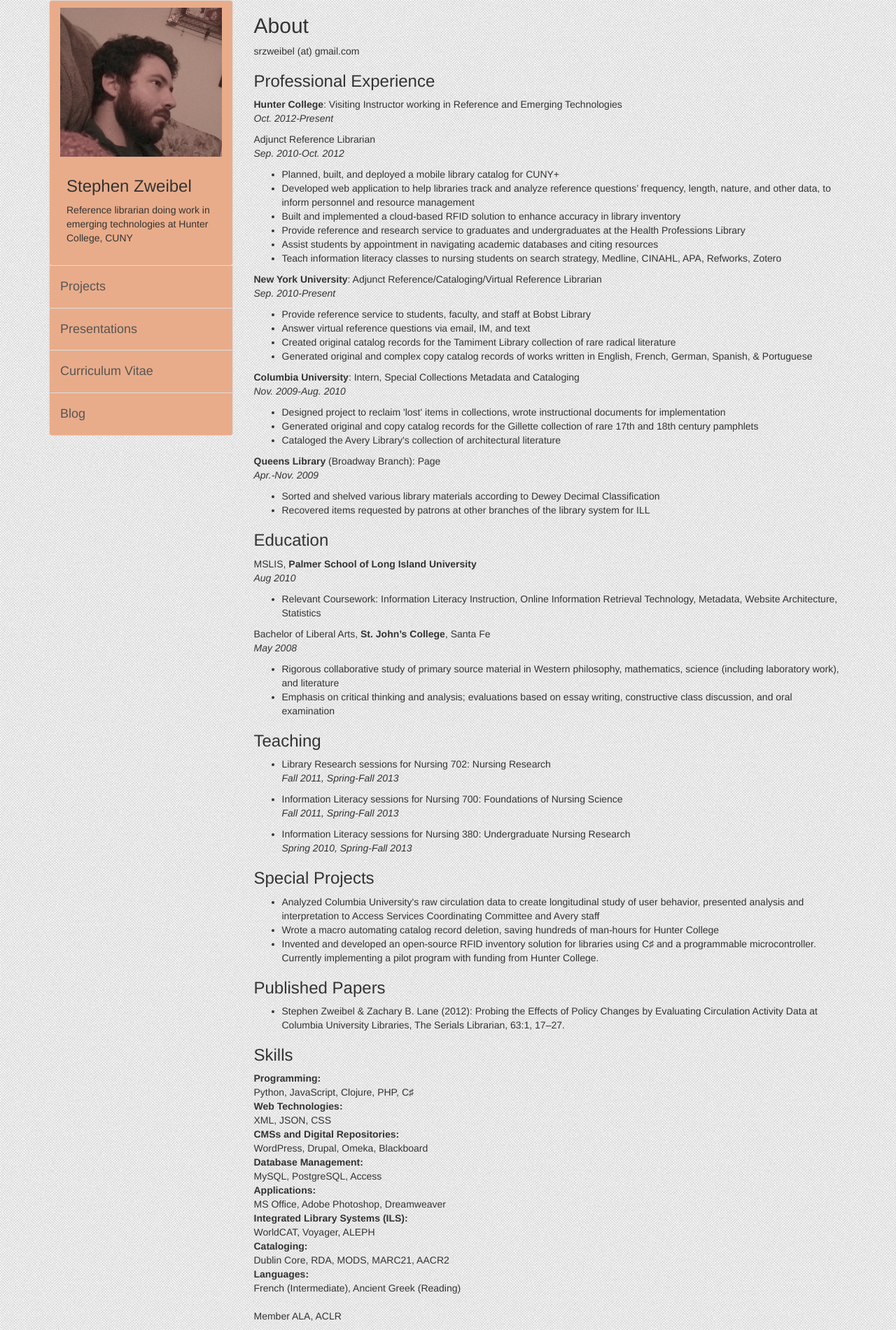
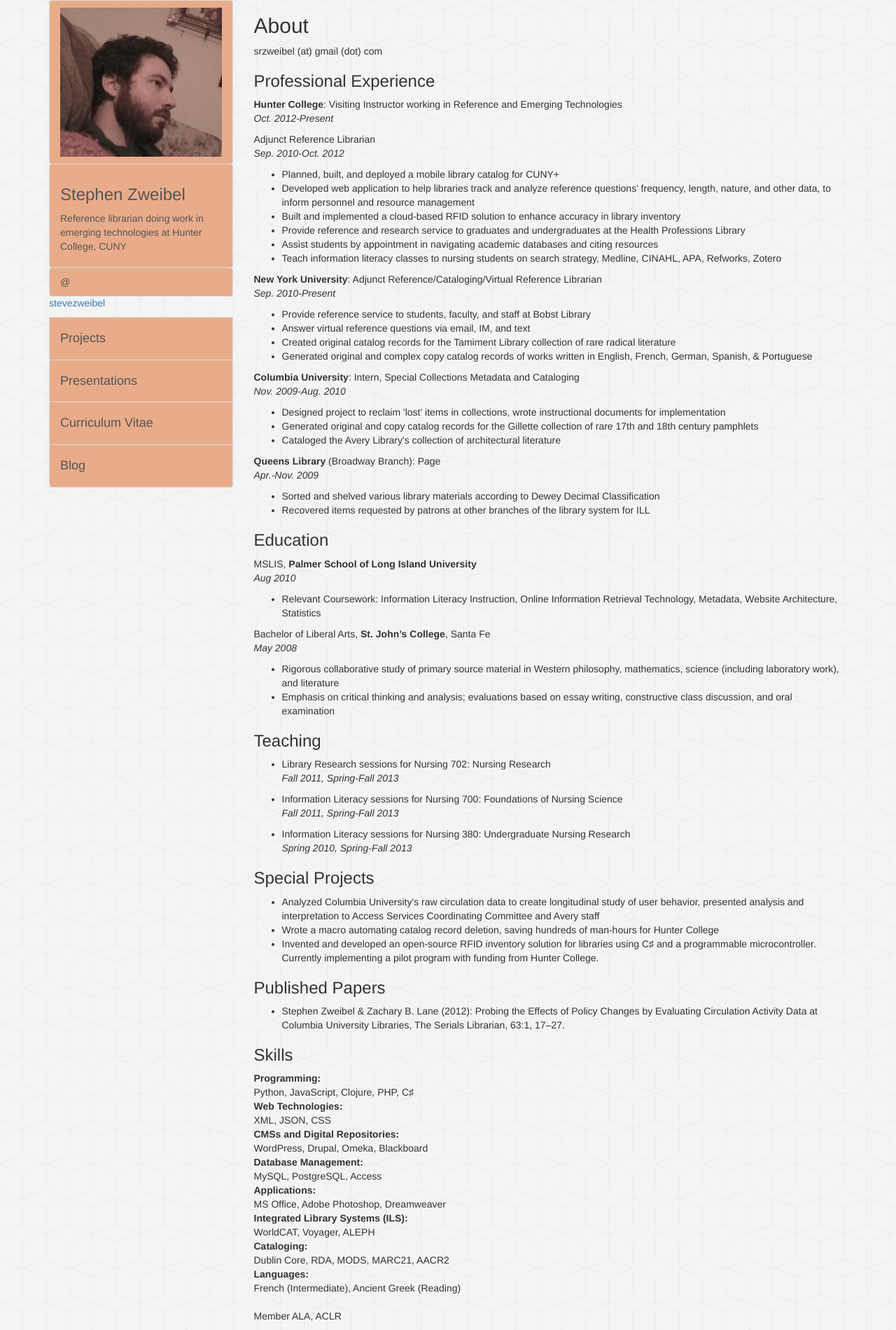
Before and after one commit to szweibel/szweibel.github.io, a Jekyll site: the page built from about.html, in a window 1280 px wide. Shown: the whole page at 70% size. Built offline with Jekyll 4.4.1, drawn with Linux system fonts in a browser that asks for light colours; nearby versions of some CDN libraries.

Commit message:
background

```diff
--- a/_layouts/default.html
+++ b/_layouts/default.html
@@ -21,6 +21,7 @@
               <div class="caption">
                 <h3>Stephen Zweibel</h3>
                 <p>Reference librarian doing work in emerging technologies at Hunter College, CUNY</p>
+                <p>@<a href="https://twitter.com/stevezweibel">stevezweibel</a></p>
             </div>
           </a>
           <a class='list-group-item' href="/projects.html"><h4>Projects</h4></a>
--- a/about.html
+++ b/about.html
@@ -4,7 +4,7 @@
 ---
 
 <div>
-<p>srzweibel (at) gmail.com</p>
+<p>srzweibel (at) gmail (dot) com</p>
 
 <h3 id="professionalexperience">Professional Experience</h3>
 
--- a/stylesheets/style.css
+++ b/stylesheets/style.css
@@ -4,5 +4,5 @@
 
 body{
     /*background: #E0E0E0;*/
-    background-image:url(/images/lghtmesh.png); background-repeat:repeat
+    background-image:url(/images/backgrounds/cubes.png); background-repeat:repeat
 }
```
Also changed, not shown: images/backgrounds/back_pattern.png (added), images/backgrounds/bright_squares.png (added), images/backgrounds/connect.png (added), images/backgrounds/cubes.png (added), images/backgrounds/squared_metal.png (renamed from images/squared_metal.png), images/pithumb.png (deleted).
